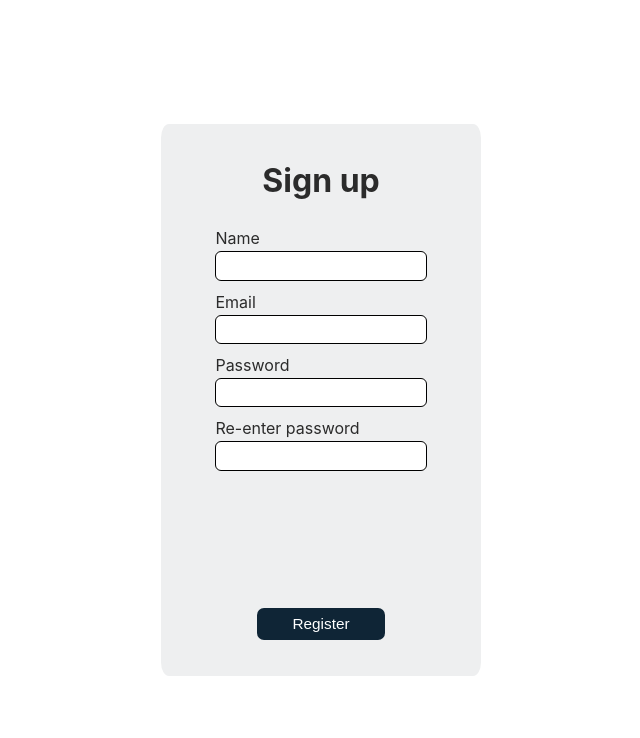
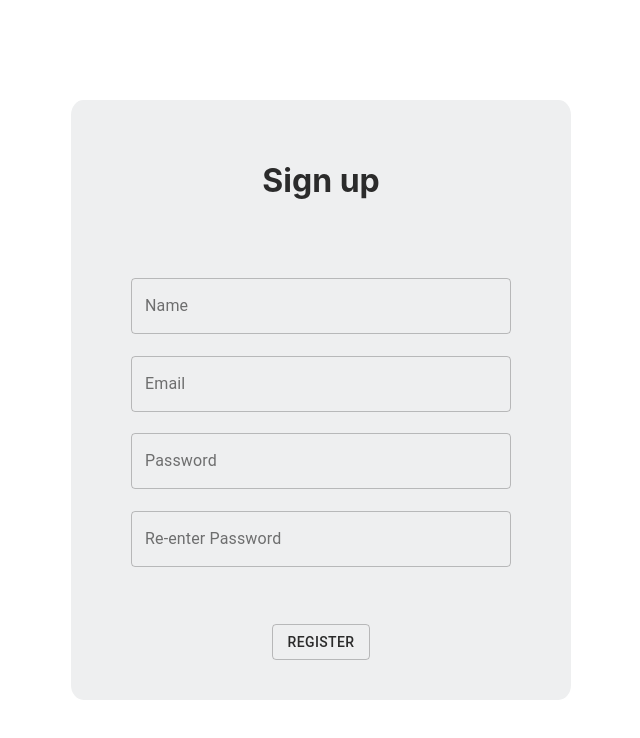
Before and after one commit to shannonbonet/siren-web, a Next.js app: page /register in a window 1280 px wide. Shown: the top 738 px of the page, without its empty margins (319-959 px from the left). Built offline with nearby package versions, Linux system fonts and the light colour scheme; no server answers.

Commit message:
error handling, creating valid password

```diff
--- a/src/pages/login/index.tsx
+++ b/src/pages/login/index.tsx
@@ -31,7 +31,7 @@ const SignUp = () => {
         <div className={styles.window}>
           <h1 className={styles.header}>Log in</h1>
           <div className={styles.form}>
-            <form id="login" onSubmit={onSubmit} className={styles.form}>
+            <form id="login" onSubmit={onSubmit}>
               <div className={styles.input}>
                 <TextField id="outlined-basic" label="Email" variant="outlined" onChange={(e) => setEmail(e.target.value)} />
                 <TextField id="outlined-basic" label="Password" type="password" variant="outlined" onChange={(e) => setPassword(e.target.value)} />
--- a/src/pages/login/styles.module.css
+++ b/src/pages/login/styles.module.css
@@ -10,7 +10,7 @@
     height: 600px;
     display: flex;
     flex-direction: column;
-    background-color: #EEEFF0;
+    background-color: var(--back-drop);
     justify-content: center;
     align-items: center;
     border-radius: 2.5%;
--- a/src/pages/register/index.tsx
+++ b/src/pages/register/index.tsx
@@ -2,6 +2,7 @@ import { useState } from 'react';
 import { useRouter } from 'next/router';
 import { useAuth } from '../../firebase/auth/useFirebaseAuth';
 import styles from './styles.module.css';
+import { Button, TextField } from '@material-ui/core';
 
 
 const SignUp = () => {
@@ -10,57 +11,68 @@ const SignUp = () => {
   const [passwordOne, setPasswordOne] = useState("");
   const [passwordTwo, setPasswordTwo] = useState("");
   const router = useRouter();
-  const [error, setError] = useState(null);
 
   const { createUserWithEmailAndPassword } = useAuth();
 
   const onSubmit = (event) => {
-    setError(null)
-    //check if passwords match. If they do, create user in Firebase
-    // and redirect to your logged in page.
-    if(passwordOne === passwordTwo)
+    // Create a valid password to create user in Firebase
+    // Upon success, will redirect to log in page.
+    if(checkPassword(passwordOne, passwordTwo))
       createUserWithEmailAndPassword(email, passwordOne)
       .then(authUser => {
         router.push("/login");
       })
       .catch(error => {
         // An error occurred. Set error message to be displayed to user
-        setError(error.message)
+        alert(error)
+        console.log(error)
       });
-    else
-      setError("Password do not match")
     event.preventDefault();
   };
+
+
+function checkPassword (password: string, password2: string): boolean {
+  var hasLower = new RegExp("^(?=.*[a-z])");
+  var hasUpper = new RegExp("^(?=.*[A-Z])");
+  var hasNum = new RegExp("^(?=.*[0-9])");
+
+  if (password !== password2) {
+    alert("Passwords do not match")
+  } else if (password.length < 6) {
+      alert("Password must be greater than 6 characters")
+      return false
+  } else {
+      if (hasLower.test(password) === false) {
+        alert("Password must contain lower case character")
+        return false
+      }
+      if (hasUpper.test(password) === false) {
+        alert("Password must contain upper case character")
+        return false
+      }
+      if (hasNum.test(password) === false) {
+        alert("Password must contain number")
+        return false
+      }
+    }
+    return password === password2;
+  }
 
   return (
     <div className={styles.container}>
         <div className={styles.window}>
           <h1 className={styles.header}>Sign up</h1>
-          <div className={styles.formdiv}>
-            <form id="register" onSubmit={onSubmit} className={styles.form}>
-              <div className={styles.inputdiv}>
-                <span className={styles.span}>Name</span>
-                <input type="text" onChange={(e) => setName(e.target.value)} className={styles.input}/>
-              </div>
-              <div className={styles.inputdiv}>
-                <span className={styles.span}>Email</span>
-                <input type="text" onChange={(e) => setEmail(e.target.value)} className={styles.input}/>
-              </div>
-              <div className={styles.inputdiv}>
-                <span className={styles.span}>Password</span>
-                <input type="password" onChange={(e) => setPasswordOne(e.target.value)} className={styles.input}/>
-              </div>
-              <div className={styles.inputdiv}>
-                <span className={styles.span}>Re-enter password</span>
-                <input type="password" onChange={(e) => setPasswordTwo(e.target.value)} className={styles.input}/>
+          <div className={styles.form}>
+            <form id="register" onSubmit={onSubmit}>
+              <div className={styles.input}>
+                <TextField label="Name" variant="outlined" onChange={(e) => setName(e.target.value)} />
+                <TextField label="Email" variant="outlined" onChange={(e) => setEmail(e.target.value)} />
+                <TextField label="Password" type="password" variant="outlined" onChange={(e) => setPasswordOne(e.target.value)} />
+                <TextField label="Re-enter Password" type="password" variant="outlined" onChange={(e) => setPasswordTwo(e.target.value)} />
               </div>
             </form>
-            <div className={styles.register}>
-              <button className={styles.button} type="submit" form="register">
-                <p className={styles.h3}>Register</p>
-              </button>
-            </div>
           </div>
+          <Button type="submit" form="register" variant="outlined"> Register </Button>
         </div>
     </div>
   )
--- a/src/pages/register/styles.module.css
+++ b/src/pages/register/styles.module.css
@@ -6,81 +6,29 @@
 }
 
 .window {
-    width: 25%;
-    height: 69%;
+    width: 500px;
+    height: 600px;
     display: flex;
     flex-direction: column;
-    background-color: #EEEFF0;
+    background-color: var(--back-drop);
+    justify-content: center;
     align-items: center;
     border-radius: 2.5%;
-}
-
-.formdiv {
-    width: 66%;
-    display: flex;
-    flex-direction: column;
-    align-items: center;
+    padding: 40px;
 }
 
 .form {
     width: 100%;
-}
-
-.inputdiv {
-    width: 100%;
+    height: 100%;
     display: flex;
-    margin: 0;
     flex-direction: column;
-    align-items: flex-start;
-    padding-bottom: 5%;
-    height: 30%;
+    justify-content: center;
 }
 
 .input {
-    width: 100%;
-    border: none;
-    border:solid 1px black;
-    border-radius: 6px;
-    height: 100%;
-    outline: none;
+    display: flex;
+    flex-direction: column;
+    height: 350px;
+    padding: 20px;
+    justify-content: space-around;
 }
-
-.register {
-    position: absolute;
-    bottom: 20%;
-    width: 10%;
-    height: 4%;
-}
-
-.button {
-    width: 100%;
-    height: 100%;
-    background-color: #0F2536;
-    border-radius: 7px;
-    border: none;
-    display: flex;
-    justify-content: center;
-    align-items: center;
-}
-
-.button:active {
-    background: #15364f;
-    -webkit-box-shadow: inset 0px 0px 5px #c1c1c1;
-       -moz-box-shadow: inset 0px 0px 5px #c1c1c1;
-            box-shadow: inset 0px 0px 5px #c1c1c1;
-     outline: none;
-}
-
-.header {
-    padding-top: 5%;
-    padding-bottom: 2%;
-}
-
-.span {
-    padding-bottom: 1.5%;
-}
-
-.h3 {
-    color: white;
-    font-size: 115%;
-}
--- a/src/pages/welcome/index.tsx
+++ b/src/pages/welcome/index.tsx
@@ -13,7 +13,7 @@ const Welcome = () => {
         <div className={styles.logo}>
           <Image src={sirenLogo} alt="Siren Logo" width="200%" height="100%"/>
         </div>
-        <div className={styles.buttondiv}>
+        <div className={styles.buttons}>
           <Button className={styles.login} onClick={() => router.push('/login')} variant="outlined">
             Log In
           </Button>
--- a/src/pages/welcome/styles.module.css
+++ b/src/pages/welcome/styles.module.css
@@ -18,26 +18,23 @@
     padding-bottom: 10%;
 }
 
-.buttondiv {
+.buttons {
     display: flex;
     align-items: center;
     justify-content: space-around;
-    width: 75%;
+    width: 300px;
 }
 
 .register {
     width: 100px;
     height: 40px;
-    border-radius: 7px;
 }
-
 
 .login {
     width: 100px;
     height: 40px;
-    border-radius: 7px;
 }
 
 .p {
-    color: white;
+    color: var(--cultured);
 }
--- a/src/styles/globals.css
+++ b/src/styles/globals.css
@@ -24,4 +24,5 @@ a {
     --cardinal: #C92C3C;
     --jet: #2b2b2b;
     --dim-gray: #6A6A6A;
+    --back-drop: #EEEFF0;
 }
```
